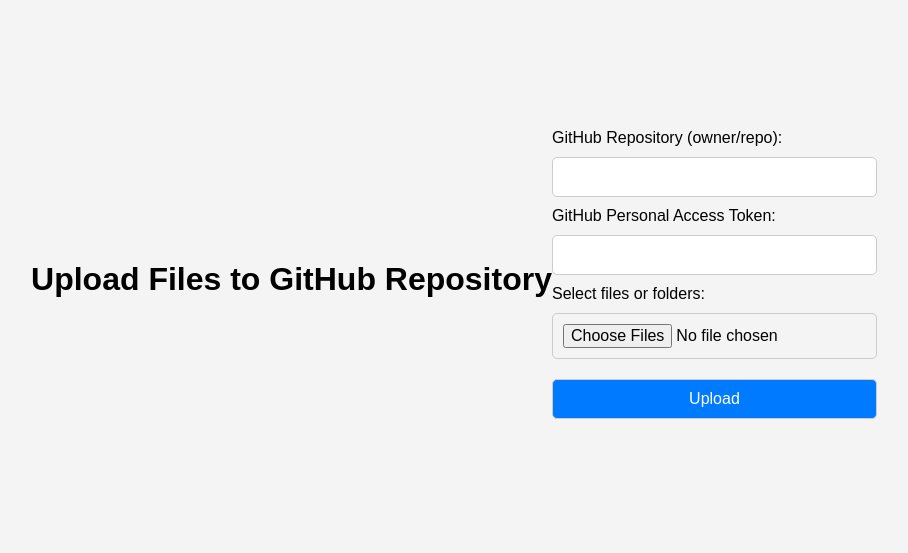
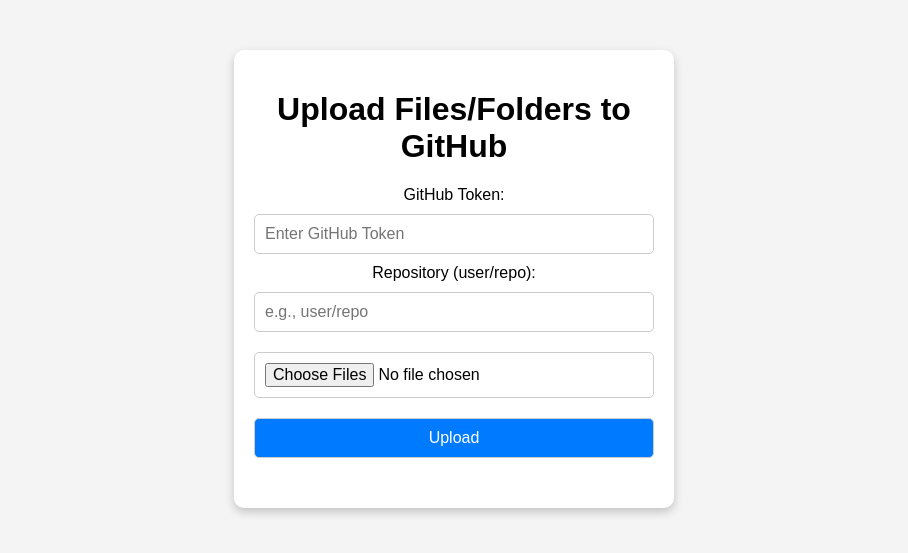
Before and after one commit to Paulwq12/moving-local-to-github, a website: page public/index.html in a window 1280 px wide. Shown: the part 121-674 px from the top of the page, without its empty margins (186-1094 px from the left). Drawn offline with Linux system fonts and the light colour scheme.

Commit message:
Update index.html

```diff
--- a/public/index.html
+++ b/public/index.html
@@ -3,23 +3,22 @@
 <head>
     <meta charset="UTF-8">
     <meta name="viewport" content="width=device-width, initial-scale=1.0">
+    <title>GitHub Uploader</title>
     <link rel="stylesheet" href="styles.css">
-    <title>Upload to GitHub</title>
 </head>
 <body>
-    <h1>Upload Files to GitHub Repository</h1>
-    <form id="upload-form" enctype="multipart/form-data">
-        <label for="repo">GitHub Repository (owner/repo):</label>
-        <input type="text" id="repo" name="repo" required>
-
-        <label for="token">GitHub Personal Access Token:</label>
-        <input type="text" id="token" name="token" required>
-
-        <label for="files">Select files or folders:</label>
-        <input type="file" id="files" name="files" webkitdirectory multiple required>
-
-        <button type="submit">Upload</button>
-    </form>
-    <script src="script.js"></script>
+    <div class="container">
+        <h1>Upload Files/Folders to GitHub</h1>
+        <form id="uploadForm">
+            <label for="githubToken">GitHub Token:</label>
+            <input type="text" id="githubToken" placeholder="Enter GitHub Token" required>
+            <label for="repository">Repository (user/repo):</label>
+            <input type="text" id="repository" placeholder="e.g., user/repo" required>
+            <input type="file" id="fileInput" webkitdirectory multiple>
+            <button type="submit">Upload</button>
+        </form>
+        <div id="status"></div>
+    </div>
+    <script src="app.js"></script>
 </body>
 </html>
```
